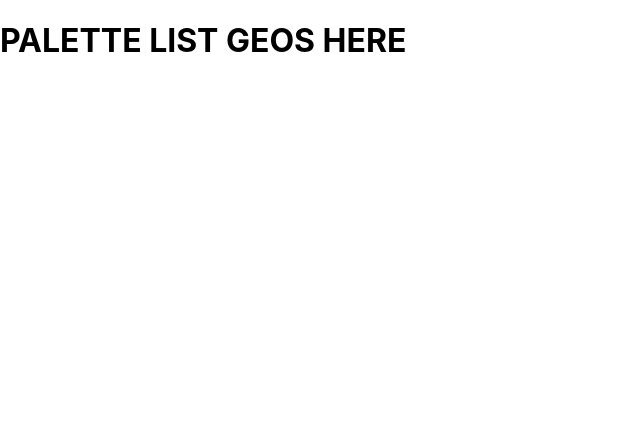
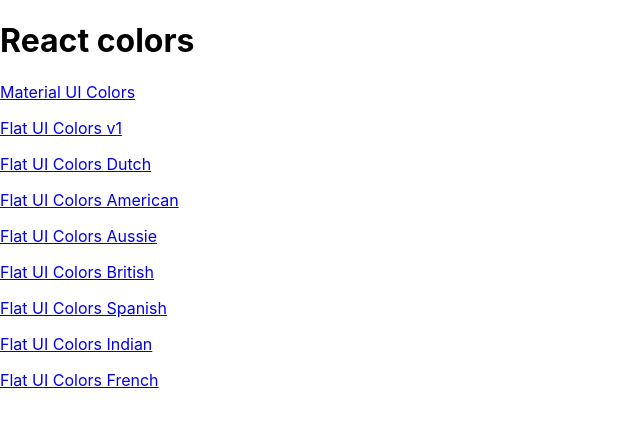
Before and after one commit to ieva1919/Color-Palette, a React (Create React App) app: page / in a window 1280 px wide. Shown: the top 424 px of the page, without its empty margins (0-640 px from the left). Built offline with nearby package versions, Linux system fonts and the light colour scheme.

Commit message:
Added paletteList and Links

```diff
--- a/src/App.js
+++ b/src/App.js
@@ -1,6 +1,7 @@
 import React from 'react';
 import { Route, Switch } from "react-router-dom";
 import Palette from "./Palette.js"
+import PaletteList from "./PaletteList.js"
 import seedColors from "./seedColors"
 import { generatePalette } from "./ColorHelpers.js"
 
@@ -15,7 +16,7 @@
   return (
     <div>
       <Switch>
-        <Route exact path="/" render={() => <h1>PALETTE LIST GEOS HERE</h1>} />
+        <Route exact path="/" render={() => <PaletteList palettes={seedColors} />} />
         <Route exact path="/palette/:id" render={routeProps =>
           <Palette
             palette={generatePalette(
@@ -24,8 +25,6 @@
           />}
         />
       </Switch>
-
-      {/* <Palette palette={generatePalette(seedColors[4])} /> */}
     </div>
   )
 }
--- a/src/Navbar.js
+++ b/src/Navbar.js
@@ -1,5 +1,6 @@
 import React, { Component } from 'react'
 import 'rc-slider/assets/index.css';
+import { Link } from "react-router-dom"
 import Slider from 'rc-slider';
 import "./Navbar.css"
 import Select from '@material-ui/core/Select';
@@ -31,7 +32,7 @@
         return (
             <header className="navbar">
                 <div className="logo">
-                    <a href="#">reactcolorpicker</a>
+                    <Link to="/">reactcolorpicker</Link>
                 </div>
                 <div className="slider-container">
                     <span> Level: {level}</span>
--- /dev/null
+++ b/src/PaletteList.js
@@ -0,0 +1,21 @@
+import React, { Component } from "react"
+import { Link } from "react-router-dom"
+
+
+class PaletteList extends Component {
+    render() {
+        const { palettes } = this.props;
+        return (
+            <div>
+                <h1>React colors</h1>
+                {palettes.map(palette => (
+                    <p>
+                        <Link to={`/palette/${palette.id}`}>{palette.paletteName}</Link>
+                    </p>
+                ))}
+            </div >
+        )
+    }
+}
+
+export default PaletteList;
```
